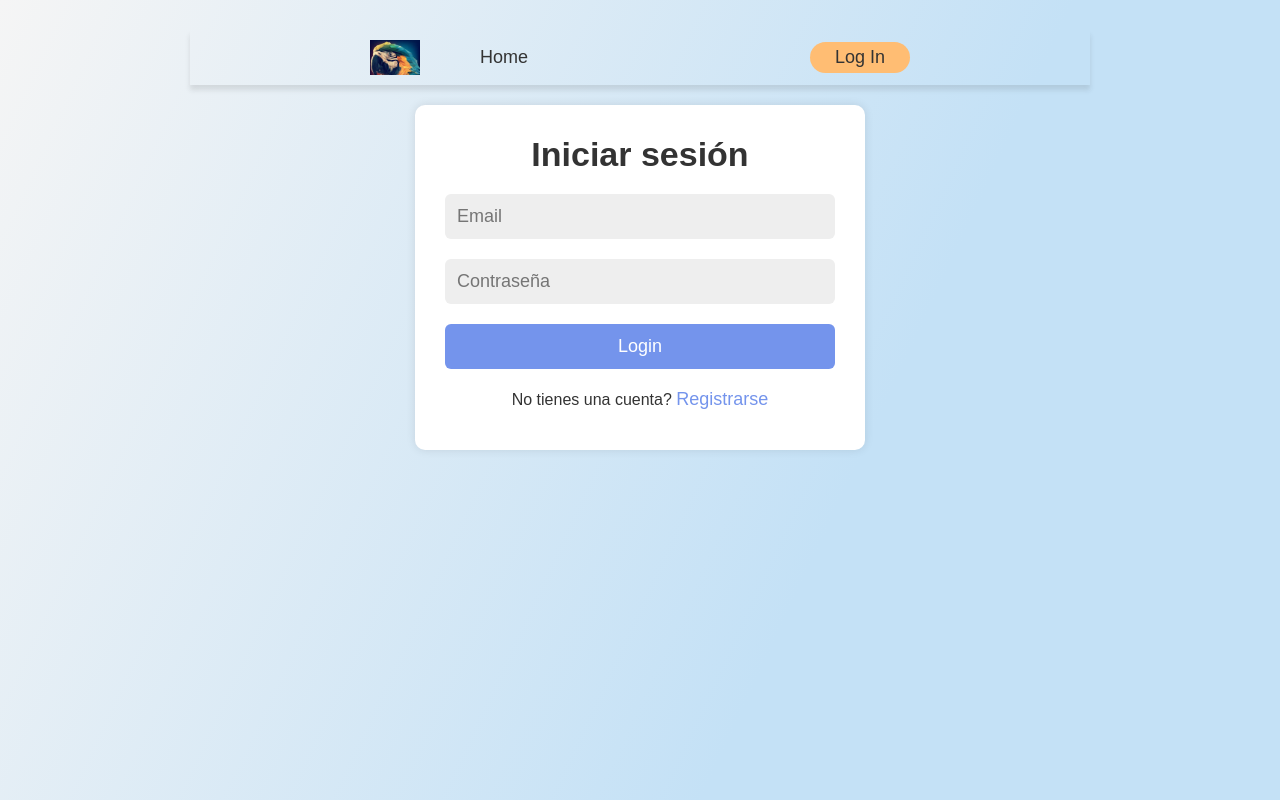
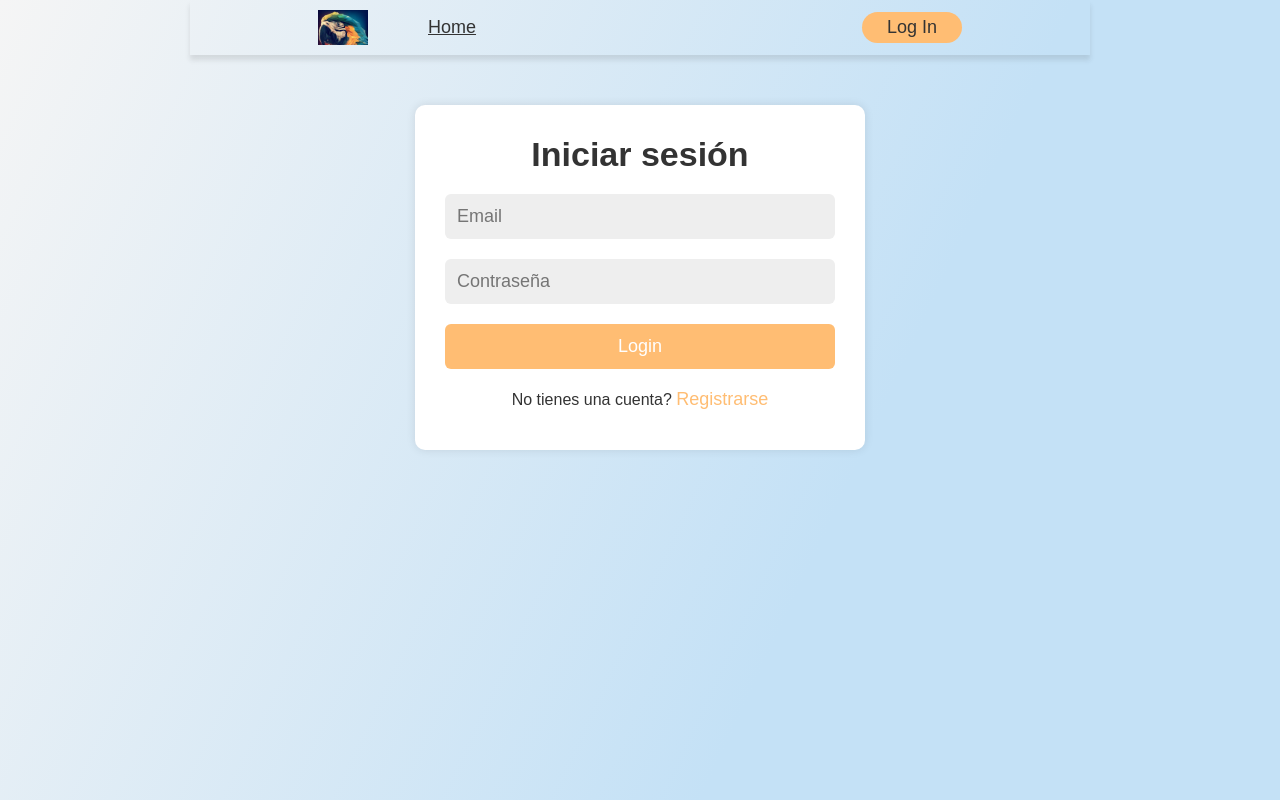
Before and after one commit to julianrasou/ipsum-cognosce, a PHP site: page /index.php?c=login in a window 1280 px wide. Run offline with PHP 8.4, Linux system fonts and the light colour scheme.

Commit message:
Actualizados estilos y estructura de archivos css

```diff
--- a/app/views/home.view.php
+++ b/app/views/home.view.php
@@ -1,2 +1,3 @@
-
-<h1>fsdf</h1>
+<main>
+   <h1>fsdf</h1>
+</main>
--- a/app/views/login/login.view.php
+++ b/app/views/login/login.view.php
@@ -1,13 +1,14 @@
 <main>
-    <div class="container">
-        <?php
-        if( $error !== '' ) {
-            echo '<div class="login-error">' . $error . '</div>';
-        }
-        ?>
+    <div class="flex-container">
+
         <div class="form-box active" id="login-form">
             <form action="?c=login&a=loginUser" method="post">
                 <h2>Iniciar sesión</h2>
+                <?php
+                if( $error !== '' ) {
+                    echo '<div class="login-error">' . $error . '</div>';
+                }
+                ?>
                 <input type="email" name="email" placeholder="Email" required>
                 <input type="password" name="password" placeholder="Contraseña" required>
                 <button type="submit" name="login">Login</button>
@@ -18,6 +19,11 @@
         <div class="form-box" id="register-form">
             <form action="?c=login&a=saveUser" method="post">
                 <h2>Registrarse</h2>
+                <?php
+                if( $error !== '' ) {
+                    echo '<div class="login-error">' . $error . '</div>';
+                }
+                ?>
                 <input type="text" name="name" placeholder="Nombre" required>
                 <input type="text" name="username" placeholder="Nombre de usuario" required>
                 <input type="email" name="email" placeholder="Email" required>
--- a/app/views/partials/header.view.php
+++ b/app/views/partials/header.view.php
@@ -22,7 +22,7 @@
 <body>
 
     <header class="page-header" >
-        <img src="public/images/image.jpg" alt="" class="logo">
+        <img src="public/images/image.jpg" alt="" class="header-logo">
         <nav>
             <ul class="nav-links" >
                 <li><a href="?c=home">Home</a></li>
@@ -31,11 +31,11 @@
         <?php
         if( isset( $_SESSION[ 'username' ] ) ) {
         ?>
-        <a class="login" href="?c=login&a=logOut"><Button>Log Out</Button></a>
+        <a class="login-button" href="?c=login&a=logOut"><Button>Log Out</Button></a>
         <?php
         } else {
         ?>
-        <a class="login" href="?c=login"><Button>Log In</Button></a>
+        <a class="login-button" href="?c=login"><Button>Log In</Button></a>
         <?php
         }
         ?>
--- /dev/null
+++ b/public/css/header-partial.css
@@ -0,0 +1,42 @@
+.page-header {
+    width: 70%;
+    min-width: 900px;
+    margin: auto;
+    display: flex;
+    justify-content: flex-start;
+    align-items: center;
+    padding: 10px 10%;
+    box-shadow: 0px 5px 5px #33333320;
+}
+.header-logo {
+    width: 50px;
+    cursor: pointer;
+}
+.nav-links {
+    list-style: none;
+    margin-left: 40px;
+}
+.nav-links li {
+    display: inline-block;
+    padding-left: 20px;
+}
+.nav-links a {
+    transition: all 0.3s ease 0s;
+}
+.nav-links a:hover {
+    color: #FFBD73;
+}
+.page-header button {
+    padding: 5px 25px;
+    background-color: #FFBD73;
+    border: none;
+    border-radius: 50px;
+    cursor: pointer;
+    transition: all 0.3s ease 0s;
+}
+.page-header button:hover {
+    background-color: #dba362;
+}
+.login-button {
+    margin-left: auto;
+}
--- a/public/css/login-page.css
+++ b/public/css/login-page.css
@@ -0,0 +1,76 @@
+.flex-container {
+    display: flex;
+    flex-direction: column;
+    justify-content: center;
+    align-items: center;
+    width: 100%;
+}
+.form-box {
+    margin-top: 20px;
+    width: 100%;
+    max-width: 450px;
+    padding: 30px;
+    background: #fff;
+    border-radius: 10px;
+    box-shadow: 0 0 10px rgba(0, 0, 0, 0.1);
+    display: none;
+}
+.form-box.active {
+    display: block;
+}
+.flex-container h2 {
+    font-size: 34px;
+    text-align: center;
+    margin-bottom: 20px;
+}
+.flex-container input {
+    width: 100%;
+    padding: 12px;
+    background: #eee;
+    border-radius: 6px;
+    border: none;
+    outline: none;
+    font-size: 18px;
+    margin-bottom: 20px;
+}
+.flex-container button {
+    width: 100%;
+    padding: 12px;
+    background: #FFBD73;
+    border-radius: 6px;
+    border: none;
+    cursor: pointer;
+    font-size: 18px;
+    color: #fff;
+    font-weight: 500;
+    margin-bottom: 20px;
+    transition: 0.5s;
+}
+.flex-container button:hover {
+    background: #dba362;
+}
+.flex-container p {
+    font-size: 16px;
+    text-align: center;
+    margin-bottom: 10px;
+}
+.flex-container p a {
+    color: #FFBD73;
+    text-decoration: none;
+}
+.flex-container p a:hover {
+    text-decoration: underline;
+}
+.login-error {
+    width: 100%;
+    padding: 12px;
+    background: #eee;
+    border-radius: 6px;
+    border: none;
+    outline: none;
+    font-size: 18px;
+    margin-bottom: 20px;
+    background: #ff9f9f;
+    font-weight: 700;
+    color: white;
+}
--- a/public/css/main.css
+++ b/public/css/main.css
@@ -1,3 +1,6 @@
+@import url("login-page.css");
+@import url("header-partial.css");
+
 * {
     margin: 0;
     padding: 0;
@@ -6,158 +9,21 @@
     color: #333333;
 }
 
-html {
+body {
     height: 100vh;
     background: linear-gradient(115deg, #F5F5F5 0%, #C4E1F6 65%);
-}
-
-body {
-    width: 50%;
-    min-width: 900px;
-    margin: auto;
-    margin-top: 30px;
-}
-
-.container {
-    display: flex;
-    flex-direction: column;
-    justify-content: center;
-    align-items: center;
-    width: 100%;
 }
 
 p,
 li,
 a,
 button {
-    font-weight: 500;
     font-size: 18px;
-    text-decoration: none;
 }
 
-header {
-    display: flex;
-    justify-content: flex-start;
-    align-items: center;
-    padding: 10px 20%;
-    box-shadow: 0px 5px 5px #33333320;
+main {
+    width: 50%;
+    min-width: 500px;
+    margin: auto;
+    margin-top: 30px;
 }
-
-.logo {
-    width: 50px;
-    cursor: pointer;
-}
-
-.nav-links {
-    list-style: none;
-    margin-left: 40px;
-}
-
-.nav-links li {
-    display: inline-block;
-    padding-left: 20px;
-}
-
-.nav-links a {
-    transition: all 0.3s ease 0s;
-}
-
-.nav-links a:hover {
-    color: #FFBD73;
-}
-
-header button {
-    padding: 5px 25px;
-    background-color: #FFBD73;
-    border: none;
-    border-radius: 50px;
-    cursor: pointer;
-    transition: all 0.3s ease 0s;
-}
-
-header button:hover {
-    background-color: #dba362;
-}
-
-.login {
-    margin-left: auto;
-}
-
-.login-error {
-    margin-top: 20px;
-    width: 100%;
-    max-width: 450px;
-    padding: 15px;
-    background: #e94818b4;
-    border-radius: 10px;
-    border: 1px solid #e94918;
-    box-shadow: 0 0 10px rgba(0, 0, 0, 0.1);
-    color: white;
-    font-size: 16;
-    font-weight: 700;
-}
-
-.form-box {
-    margin-top: 20px;
-    width: 100%;
-    max-width: 450px;
-    padding: 30px;
-    background: #fff;
-    border-radius: 10px;
-    box-shadow: 0 0 10px rgba(0, 0, 0, 0.1);
-    display: none;
-}
-
-.form-box.active {
-    display: block;
-}
-
-.container h2 {
-    font-size: 34px;
-    text-align: center;
-    margin-bottom: 20px;
-}
-
-.container input {
-    width: 100%;
-    padding: 12px;
-    background: #eee;
-    border-radius: 6px;
-    border: none;
-    outline: none;
-    font-size: 18px;
-    margin-bottom: 20px;
-}
-
-.container button {
-    width: 100%;
-    padding: 12px;
-    background: #7494ec;
-    border-radius: 6px;
-    border: none;
-    cursor: pointer;
-    font-size: 18px;
-    color: #fff;
-    font-weight: 500;
-    margin-bottom: 20px;
-    transition: 0.5s;
-}
-
-.container button:hover {
-    background: #6884d3;
-}
-
-.container p {
-    font-size: 16px;
-    text-align: center;
-    margin-bottom: 10px;
-}
-
-.container p a {
-    color: #7494ec;
-    text-decoration: none;
-}
-
-.container p a:hover {
-    text-decoration: underline;
-}
```
